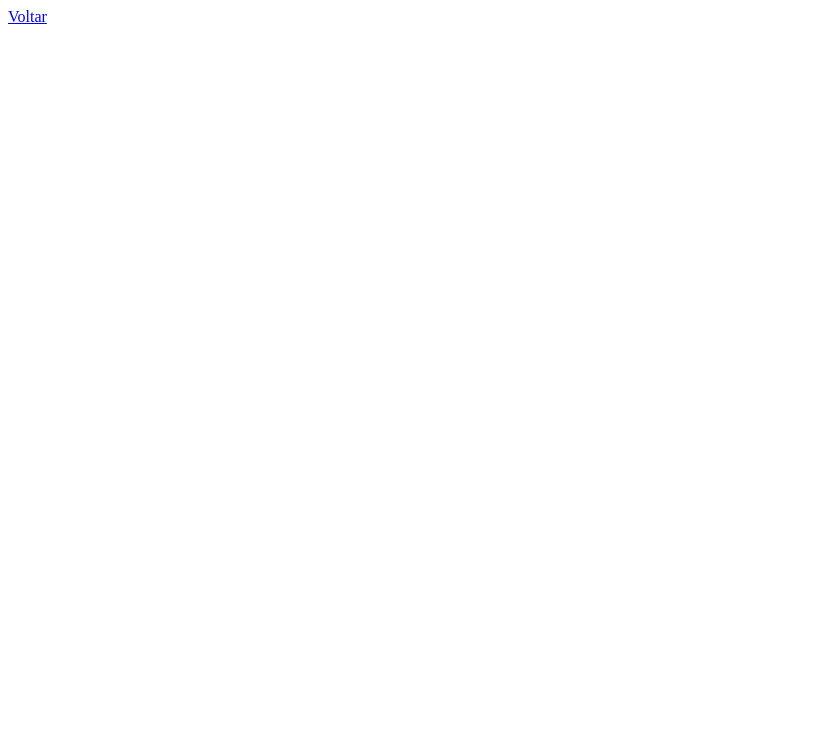
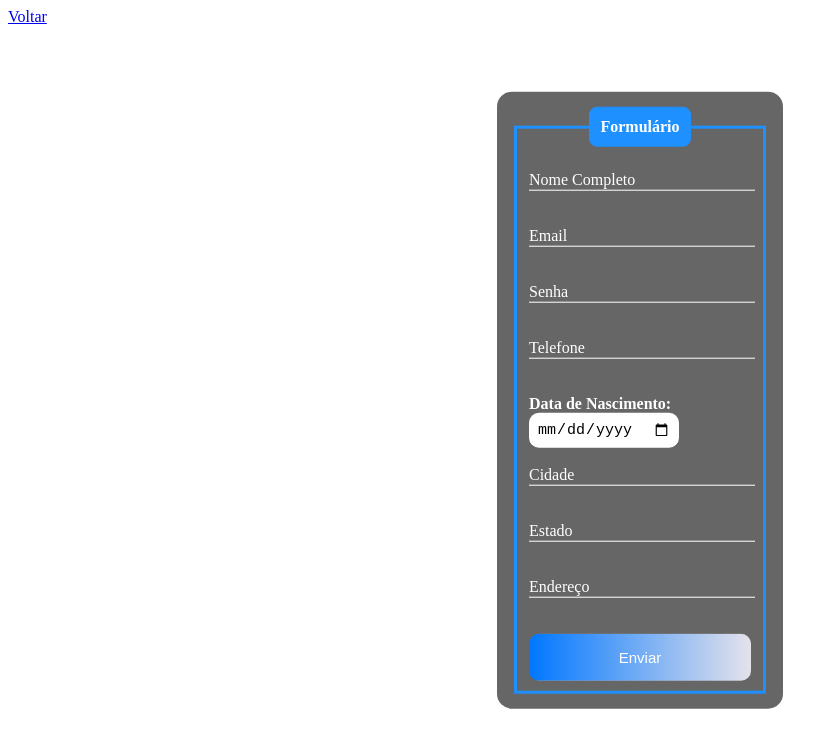
Before and after one commit to marcelo-redua/Crud-PHP, a plain HTML site: page formulario.html in a window 1280 px wide. Shown: the whole page, without its empty margins (0-837 px from the left). Drawn offline with Linux system fonts and the light colour scheme.

Commit message:
register added

```diff
--- a/formulario.html
+++ b/formulario.html
@@ -1,15 +1,63 @@
 <!DOCTYPE html>
-<html lang="en">
+<html lang="pt-br">
 
 <head>
     <meta charset="UTF-8">
     <meta http-equiv="X-UA-Compatible" content="IE=edge">
     <meta name="viewport" content="width=device-width, initial-scale=1.0">
+    <link rel="stylesheet" href="style-form.css">
     <title>formualario</title>
 </head>
 
 <body>
     <a href="home.php">Voltar</a>
+    <div class="box">
+        <form action="formulario.php" method="post">
+            <fieldset>
+                <legend><b>Formulário</b></legend>
+                <br>
+                <div class="inputBox">
+                    <input type="text" name="nome" id="nome" class="inputUser" required>
+                    <label for="nome" class="labelInput">Nome Completo</label>
+                </div>
+                <br><br>
+                <div class="inputBox">
+                    <input type="text" name="email" id="email" class="inputUser" required>
+                    <label for="email" class="labelInput">Email</label>
+                </div>
+                <br><br>
+                <div class="inputBox">
+                    <input type="password" name="senha" id="senha" class="inputUser" required>
+                    <label for="senha" class="labelInput">Senha</label>
+                </div>
+                <br><br>
+                <div class="inputBox">
+                    <input type="tel" name="telefone" id="telefone" class="inputUser" required>
+                    <label for="telefone" class="labelInput">Telefone</label>
+                </div>
+                <br><br>
+                <label for="data_nascimento"><b>Data de Nascimento:</b></label>
+                <input type="date" name="data_nascimento" id="data_nascimento" required>
+                <br><br>
+                <div class="inputBox">
+                    <input type="text" name="cidade" id="cidade" class="inputUser" required>
+                    <label for="cidade" class="labelInput">Cidade</label>
+                </div>
+                <br><br>
+                <div class="inputBox">
+                    <input type="text" name="estado" id="estado" class="inputUser" required>
+                    <label for="estado" class="labelInput">Estado</label>
+                </div>
+                <br><br>
+                <div class="inputBox">
+                    <input type="text" name="endereco" id="endereco" class="inputUser" required>
+                    <label for="endereco" class="labelInput">Endereço</label>
+                </div>
+                <br><br>
+                <input type="submit" name="submit" id="submit" class="input-submit" value="Enviar">
+            </fieldset>
+        </form>
+    </div>
 </body>
 
 </html>
--- /dev/null
+++ b/style-form.css
@@ -0,0 +1,67 @@
+.box{
+    color: white;
+    position: absolute;
+    top: 50%;
+    left: 50%;
+    transform: translate(-50%,-50%);
+    background-color: rgba(0, 0, 0, 0.6);
+    padding: 15px;
+    border-radius: 15px;
+    width: 20%;
+}
+fieldset{
+    border: 3px solid dodgerblue;
+}
+legend{
+    border: 1px solid dodgerblue;
+    padding: 10px;
+    text-align: center;
+    background-color: dodgerblue;
+    border-radius: 8px;
+}
+.inputBox{
+    position: relative;
+}
+.inputUser{
+    background: none;
+    border: none;
+    border-bottom: 1px solid white;
+    outline: none;
+    color: white;
+    font-size: 15px;
+    width: 100%;
+    letter-spacing: 2px;
+}
+.labelInput{
+    position: absolute;
+    top: 0px;
+    left: 0px;
+    pointer-events: none;
+    transition: .5s;
+}
+.inputUser:focus ~ .labelInput,
+.inputUser:valid ~ .labelInput{
+    top: -20px;
+    font-size: 12px;
+    color: dodgerblue;
+}
+#data_nascimento{
+    border: none;
+    padding: 8px;
+    border-radius: 10px;
+    outline: none;
+    font-size: 15px;
+}
+#submit{
+    background-image: linear-gradient(to right,rgb(0, 119, 255), rgb(229, 226, 235));
+    width: 100%;
+    border: none;
+    padding: 15px;
+    color: white;
+    font-size: 15px;
+    cursor: pointer;
+    border-radius: 10px;
+}
+#submit:hover{
+    background-image: linear-gradient(to right,rgb(228, 228, 228), rgb(4, 0, 255));
+}
```
Also changed, not shown: style.css (line endings or trailing spaces).
